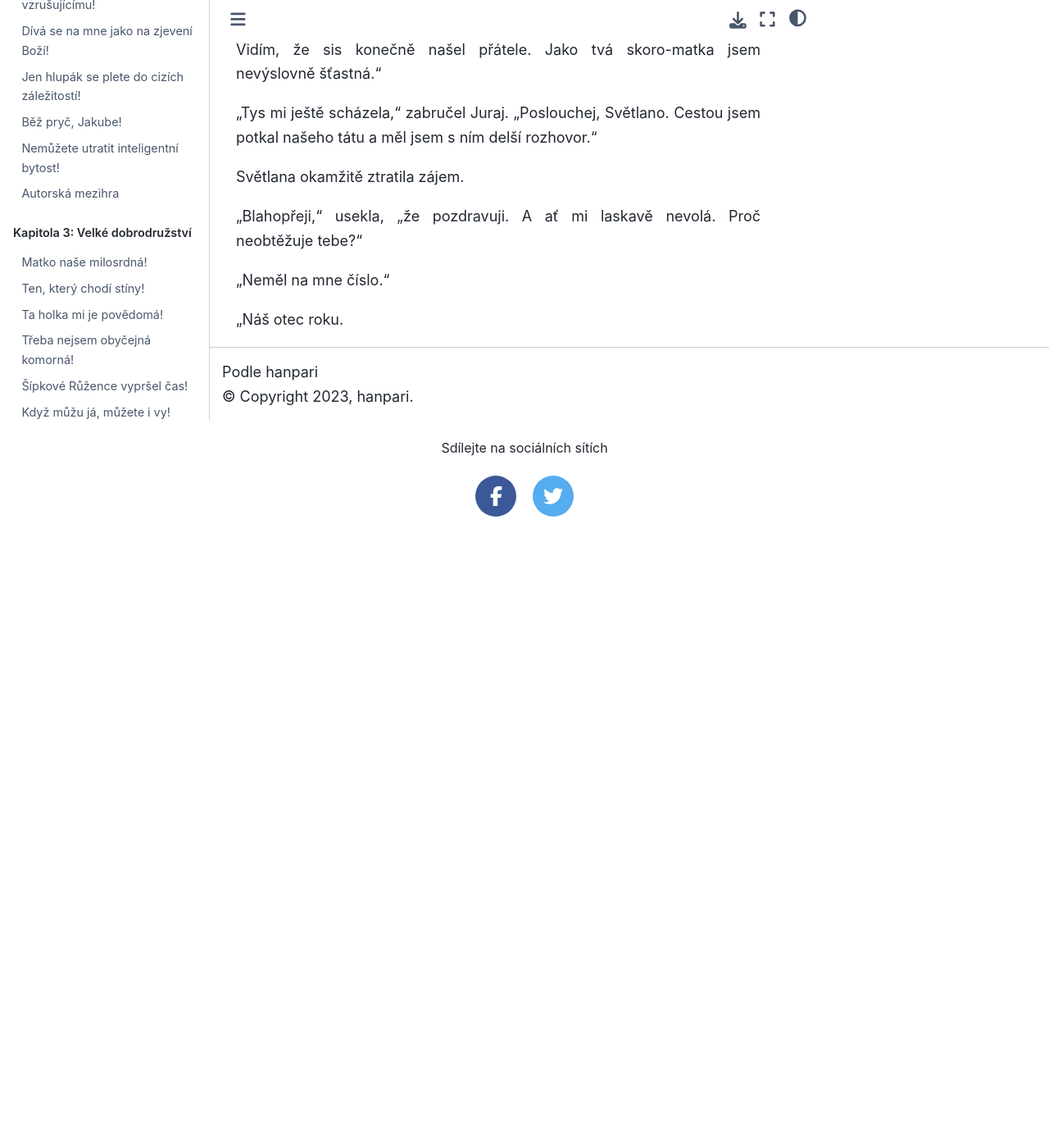
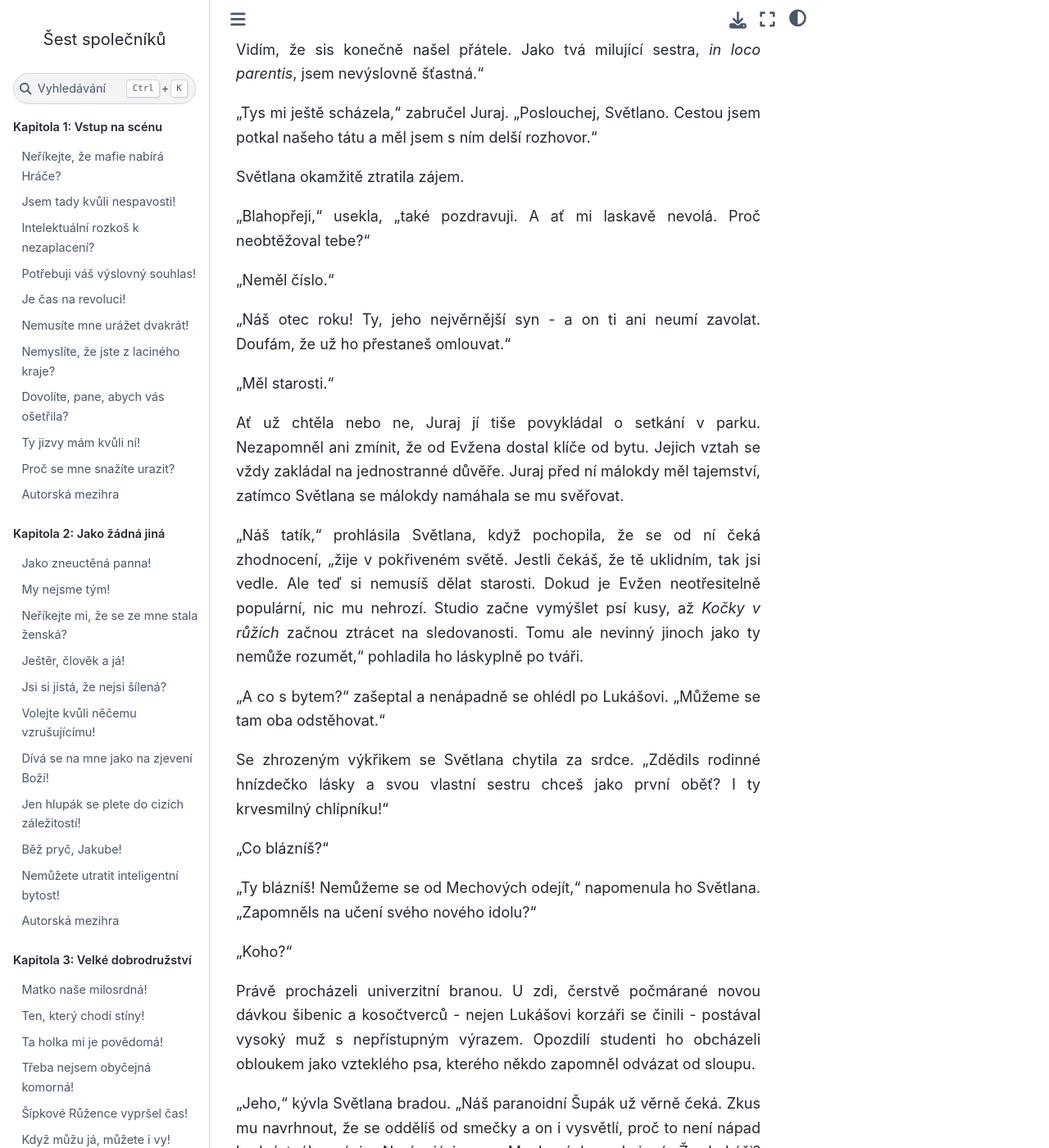
Before and after one commit to hanpari/sest-spolecniku, a Sphinx documentation site: the page built from source/sest_spolecniku/009-herecke-etudy/07.md, in a window 1280 px wide and 1400 px high, scrolled down 1267 px. Shown: the whole window at 82% size. Built offline with Sphinx 7.4.7 and the Sphinx Book theme 1.1.4, drawn with Linux system fonts in a browser that asks for light colours; pages that are not in the unit, such as notebooks, are missing from menus; before the commit the page ends 1897 px from its top, so only the background shows below that; some of the changed text lies outside the part shown.

Commit message:
Jiný svět

```diff
--- a/source/sest_spolecniku/009-herecke-etudy/07.md
+++ b/source/sest_spolecniku/009-herecke-etudy/07.md
@@ -1,6 +1,6 @@
 #
 
-Když skončily s prací v laboratoři, Gabriela i Světlana zjistily, že neodcházejí samy, ale ve společnosti Aničky a Aloise, kteří oddaně čekali. Alois trávil zbylý čas hleděním do skript, zatímco Anička oddaně a úmorně nabízela občerstvení každých třicet minut. A pokud zrovna nevařila čaj, hlasitě telefonovala, takže svět kolem brzy znal všechny Aniččiny známé a jejich problémy.
+Když skončily s prací v laboratoři, Gabriela i Světlana zjistily, že neodcházejí samy, ale ve společnosti Aničky a Aloise; ti na ně trpělivě čekali, zatímco zbytek se vypařil. Alois trávil zbylý čas hleděním do skript, zatímco Anička oddaně a úmorně nabízela občerstvení každých třicet minut. A pokud zrovna nevařila čaj, hlasitě telefonovala, takže svět kolem brzy znal všechny Aniččiny známé a jejich problémy.
 
 Když se k jejich skupině přidal Juraj, Anička konečně zmlkla a po očku si ho prohlížela. Nejenom proto, že se jí zamlouval, ale také proto, že ho doprovázel Lukáš Mechový a jeho korzáři. Univerzitní revolucionáři byli hlasitá banda a nikoho nepustili ke slovu.
 
@@ -10,7 +10,7 @@ Naštěstí se k nim přidala i Lýdie, která svou stříbrnou známkou dokáza
 
 "Dobrý den," odpověděla Lýdie a přistoupila k Lukášovi. "Ty jsi Medardův starší syn, že ano?"
 
-"Ano, prosím."
+"Ano, prosím," odpověděl Lukáš, náhle mlčenlivý jako ryba.
 
 "Pozdravuj ho."
 
@@ -28,14 +28,46 @@ Lukáš za nimi nervózně šoupal nohama a červenal se.
 
 "Revoluce se musí utopit v krvi," nabádala je Světlana - ale protože ti dva nereagovali, rozhodla se hledat další oběť. Její bratr vypadal zachmuřeně a nesvůj, proto se ho vydala rozveselit.
 
-"Tak co, Žalude," poplácala ho po rameni. "Jak jde život na strojní fakultě? Vidím, že sis konečně našel přátele. Jako tvá skoro-matka jsem nevýslovně šťastná."
+"Tak co, Žalude," poplácala ho po rameni. "Jak jde život na strojní fakultě? Vidím, že sis konečně našel přátele. Jako tvá milující sestra, *in loco parentis*, jsem nevýslovně šťastná."
 
 "Tys mi ještě scházela," zabručel Juraj. "Poslouchej, Světlano. Cestou jsem potkal našeho tátu a měl jsem s ním delší rozhovor."
 
 Světlana okamžitě ztratila zájem.
 
-"Blahopřeji," usekla, "že pozdravuji. A ať mi laskavě nevolá. Proč neobtěžuje tebe?"
+"Blahopřeji," usekla, "také pozdravuji. A ať mi laskavě nevolá. Proč neobtěžoval tebe?"
 
-"Neměl na mne číslo."
+"Neměl číslo."
 
-"Náš otec roku.
+"Náš otec roku! Ty, jeho nejvěrnější syn - a on ti ani neumí zavolat. Doufám, že už ho přestaneš omlouvat."
+
+"Měl starosti."
+
+Ať už chtěla nebo ne, Juraj jí tiše povykládal o setkání v parku. Nezapomněl ani zmínit, že od Evžena dostal klíče od bytu. Jejich vztah se vždy zakládal na jednostranné důvěře. Juraj před ní málokdy měl tajemství, zatímco Světlana se málokdy namáhala se mu svěřovat.
+
+"Náš tatík," prohlásila Světlana, když pochopila, že se od ní čeká zhodnocení, "žije v pokřiveném světě. Jestli čekáš, že tě uklidním, tak jsi vedle. Ale teď si nemusíš dělat starosti. Dokud je Evžen neotřesitelně populární, nic mu nehrozí. Studio začne vymýšlet psí kusy, až *Kočky v růžích* začnou ztrácet na sledovanosti. Tomu ale nevinný jinoch jako ty nemůže rozumět," pohladila ho láskyplně po tváři.
+
+"A co s bytem?" zašeptal a nenápadně se ohlédl po Lukášovi. "Můžeme se tam oba odstěhovat."
+
+Se zhrozeným výkřikem se Světlana chytila za srdce. "Zdědils rodinné hnízdečko lásky a svou vlastní sestru chceš jako první oběť? I ty krvesmilný chlípníku!"
+
+"Co blázníš?"
+
+"Ty blázníš! Nemůžeme se od Mechových odejít," napomenula ho Světlana. "Zapomněls na učení svého nového idolu?"
+
+"Koho?"
+
+Právě procházeli univerzitní branou. U zdi, čerstvě počmárané novou dávkou šibenic a kosočtverců - nejen Lukášovi korzáři se činili - postával vysoký muž s nepřístupným výrazem. Opozdilí studenti ho obcházeli obloukem jako vzteklého psa, kterého někdo zapomněl odvázat od sloupu.
+
+"Jeho," kývla Světlana bradou. "Náš paranoidní Šupák už věrně čeká. Zkus mu navrhnout, že se oddělíš od smečky a on i vysvětlí, proč to není nápad hodný tvého génia. Navíc, já jsem u Mechových spokojená. Že, Lukáši? Miluješ mne, Lukáši?"
+
+"Zalez, Trojáková!"
+
+"Náš vztah se zlepšuje každým dnem," zahihňala se Světlana a tiše dodala. "Divadlo začíná! Sleduj!"
+
+Jako vždy, aby dali najevo svou náklonnost, Lýdie se Závišem se pozdravili, neochotně se objali a velice obřadně se políbili.
+
+"Ta strhující vášeň! Burácející plamen lásky!"
+
+"Nech je být," zabručel Juraj. "Byla bys raději, kdyby ji zmermomocnil tady na lavičce?"
+
+"Byla," přiznala Světlana a vykročila dopředu. "Chcete, vy dva, ukázat, jak se to dělá?"
```
Also changed, not shown: source/sest_spolecniku/009-herecke-etudy/06.md (+17 -11 lines).
